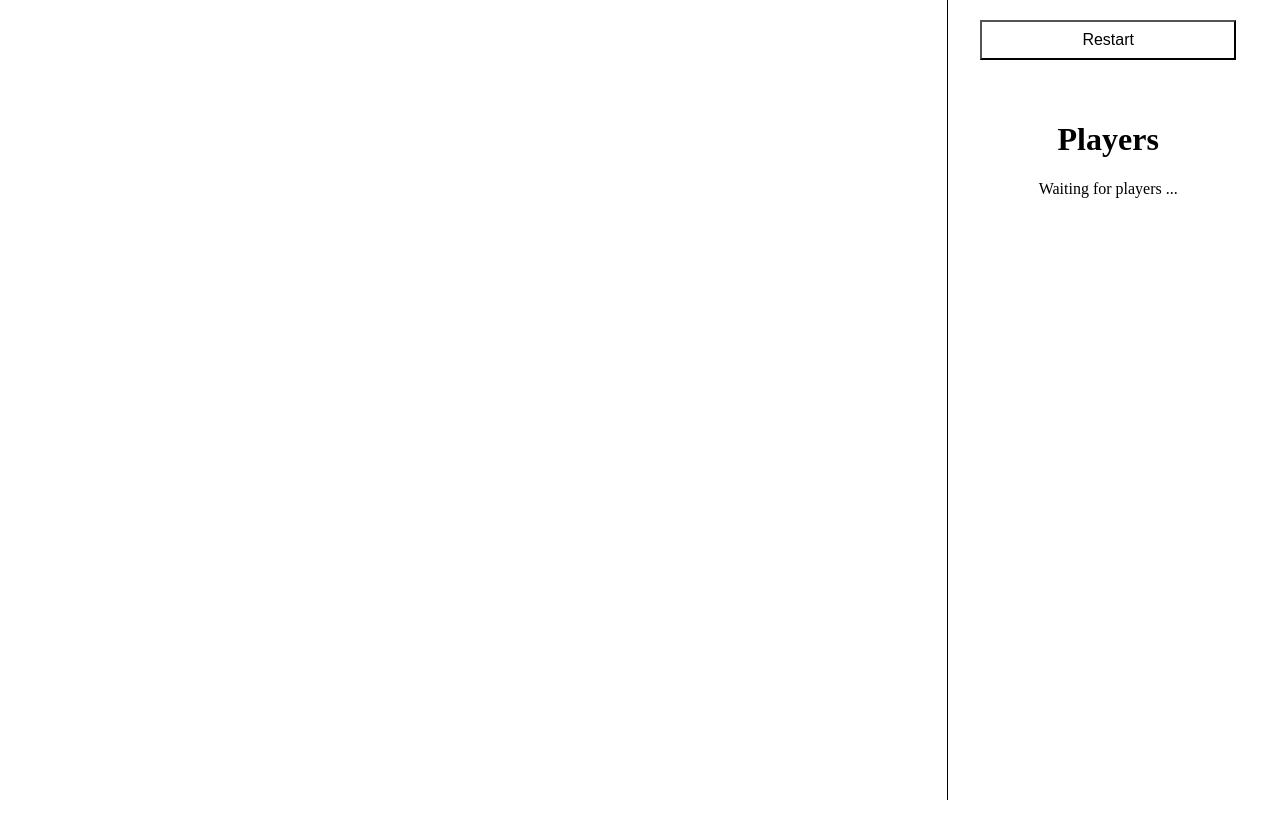
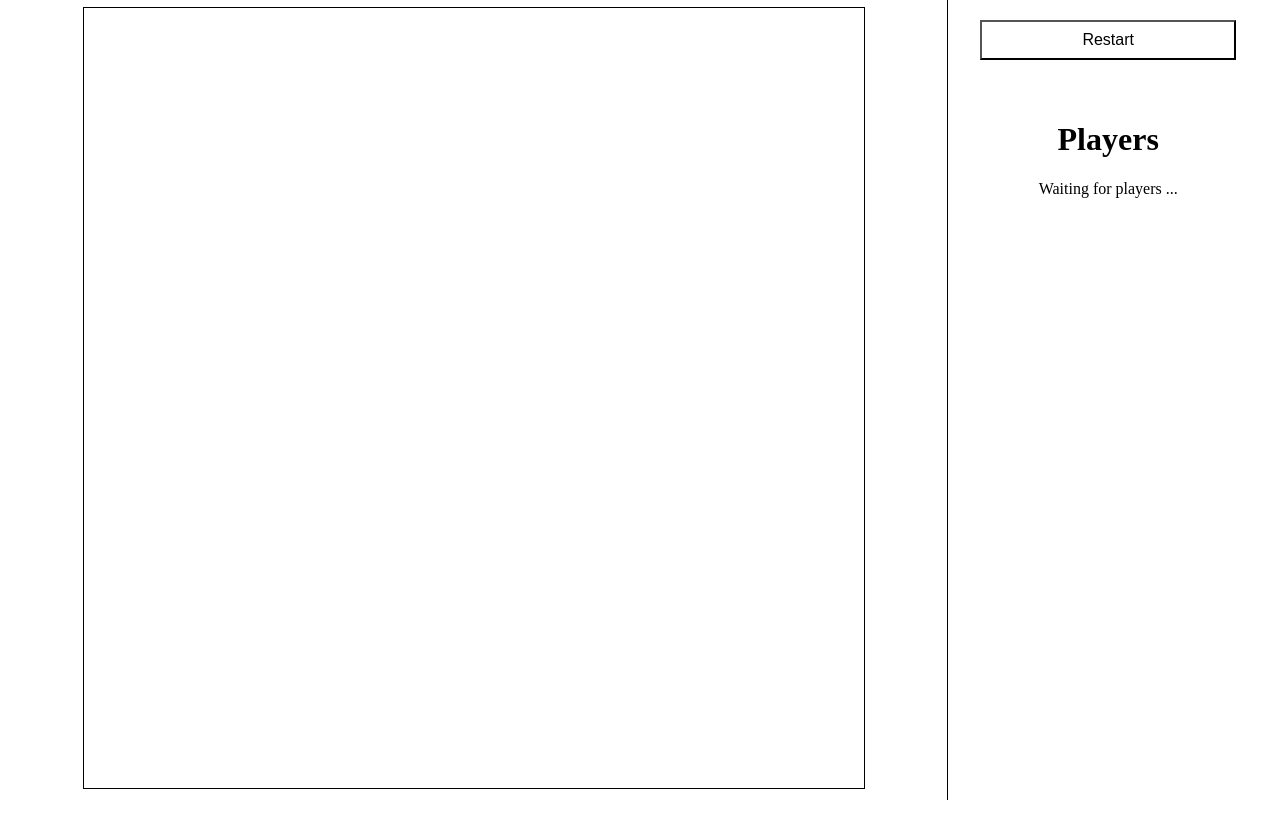
Before and after one commit to codelooksgood/woe, a website: page game/host/index.html in a window 1280 px wide. Drawn offline with nearby package versions, Linux system fonts and the light colour scheme; no server answers.

Commit message:
[u] border around canvas

```diff
--- a/game/host/index.css
+++ b/game/host/index.css
@@ -21,6 +21,10 @@ button {
 	background: none;
 	font-size: 1em;
 	text-decoration: none;
+}
+
+canvas {
+	border: 1px solid black;
 }
 
 .box {
@@ -81,6 +85,6 @@ button {
 }
 
 .gamefield {
-	height: 95%;
+	height: 100%;
 	width: 74%;
 }
--- a/game/host/index.js
+++ b/game/host/index.js
@@ -32,8 +32,8 @@
 	// canvas
 	var resizeCanvas = function() {
 		var min = Math.min(canvas.parentElement.clientWidth, canvas.parentElement.clientHeight);
-		canvas.width = min;
-		canvas.height = min;
+		canvas.width = min - 20;
+		canvas.height = min - 20;
 	};
 	resizeCanvas();
 
```
